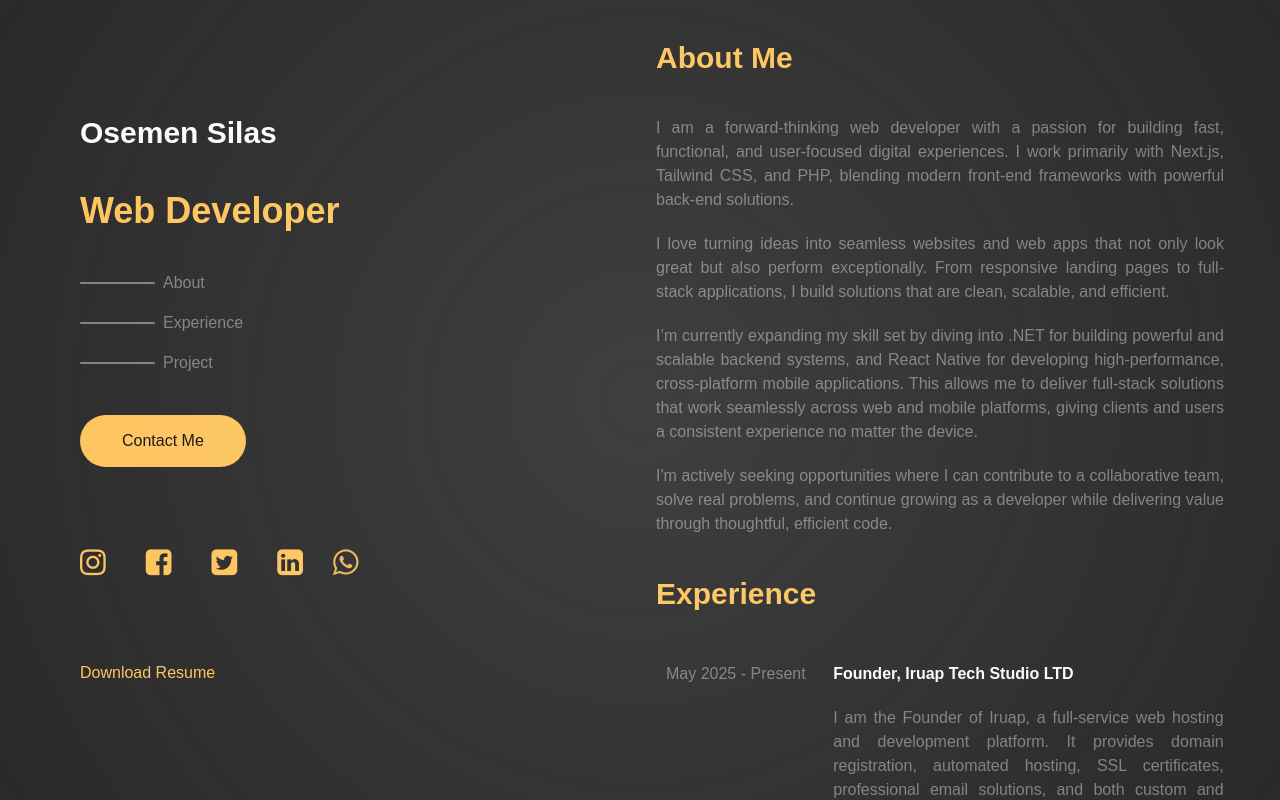
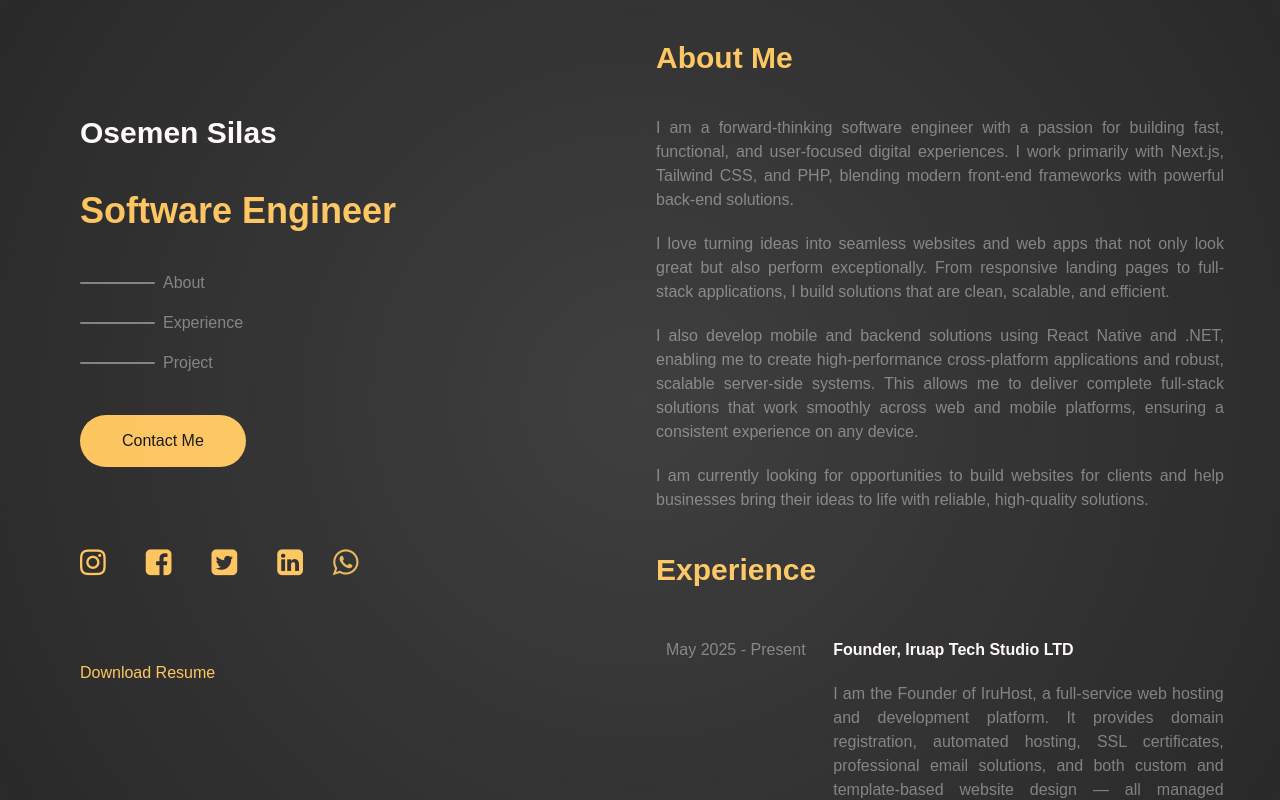
Before and after one commit to Osemensilas/myportfolio, a Next.js app: page / in a window 1280 px wide. Built offline with nearby package versions, Linux system fonts and the light colour scheme.

Commit message:
New Commit

```diff
--- a/pages/index.jsx
+++ b/pages/index.jsx
@@ -115,7 +115,7 @@ export default function Home() {
             initial={{y: -200}}
             animate={{y: 0}}
             transition={{delay:2, duration: 2}}
-            >Web Developer</motion.h2>
+            >Software Engineer</motion.h2>
             <nav className="h-max w-full">
               <ul className="h-max w-max mb-10">
                 <li className="h-max w-max flex items-center group mb-4">
@@ -197,16 +197,16 @@ export default function Home() {
                 </header>
                 <div className="pr-0 sm:pr-10">
                   <p className="text-grey text-base text-justify mb-5">
-                    I am a forward-thinking web developer with a passion for building fast, functional, and user-focused digital experiences. I work primarily with Next.js, Tailwind CSS, and PHP, blending modern front-end frameworks with powerful back-end solutions.
+                    I am a forward-thinking software engineer with a passion for building fast, functional, and user-focused digital experiences. I work primarily with Next.js, Tailwind CSS, and PHP, blending modern front-end frameworks with powerful back-end solutions.
                   </p>
                   <p className="text-grey text-base text-justify mb-5">
                     I love turning ideas into seamless websites and web apps that not only look great but also perform exceptionally. From responsive landing pages to full-stack applications, I build solutions that are clean, scalable, and efficient.
                   </p>
                   <p className="text-grey text-base text-justify mb-5">
-                    I’m currently expanding my skill set by diving into .NET for building powerful and scalable backend systems, and React Native for developing high-performance, cross-platform mobile applications. This allows me to deliver full-stack solutions that work seamlessly across web and mobile platforms, giving clients and users a consistent experience no matter the device.
+                    I also develop mobile and backend solutions using React Native and .NET, enabling me to create high-performance cross-platform applications and robust, scalable server-side systems. This allows me to deliver complete full-stack solutions that work smoothly across web and mobile platforms, ensuring a consistent experience on any device.
                   </p>
                   <p className="text-grey text-base text-justify">
-                    I'm actively seeking opportunities where I can contribute to a collaborative team, solve real problems, and continue growing as a developer while delivering value through thoughtful, efficient code.
+                    I am currently looking for opportunities to build websites for clients and help businesses bring their ideas to life with reliable, high-quality solutions.
                   </p>
                 </div>
               </div>
@@ -221,7 +221,7 @@ export default function Home() {
                   </div>
                   <div className="w-full sm:w-[70%] h-max">
                     <h2 className="font-bold text-base text-accent mb-5">Founder, Iruap Tech Studio LTD</h2>
-                    <p className="text-grey text-base mb-5 text-justify">I am the Founder of Iruap, a full-service web hosting and development platform. It provides domain registration, automated hosting, SSL certificates, professional email solutions, and both custom and template-based website design — all managed through a secure and intuitive client dashboard.</p>
+                    <p className="text-grey text-base mb-5 text-justify">I am the Founder of IruHost, a full-service web hosting and development platform. It provides domain registration, automated hosting, SSL certificates, professional email solutions, and both custom and template-based website design — all managed through a secure and intuitive client dashboard.</p>
                     <ul className="w-full h-max flex flex-wrap">
                       <li className="text-primary mb-1 mr-1 text-sm py-1 px-4 rounded-full bg-grey">Next.js</li>
                       <li className="text-primary mb-1 mr-1 text-sm py-1 px-4 rounded-full bg-grey">React Js</li>
```
